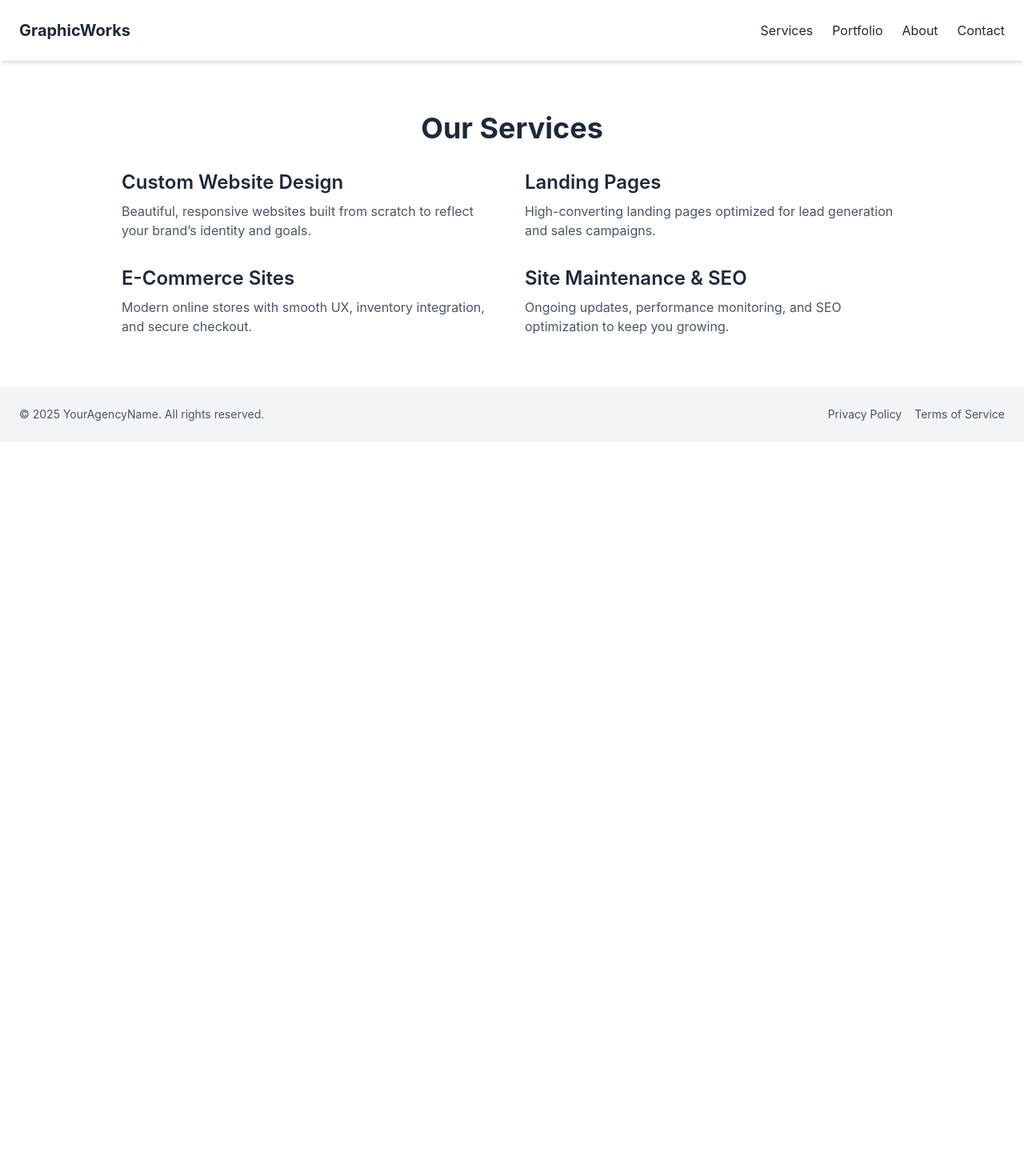
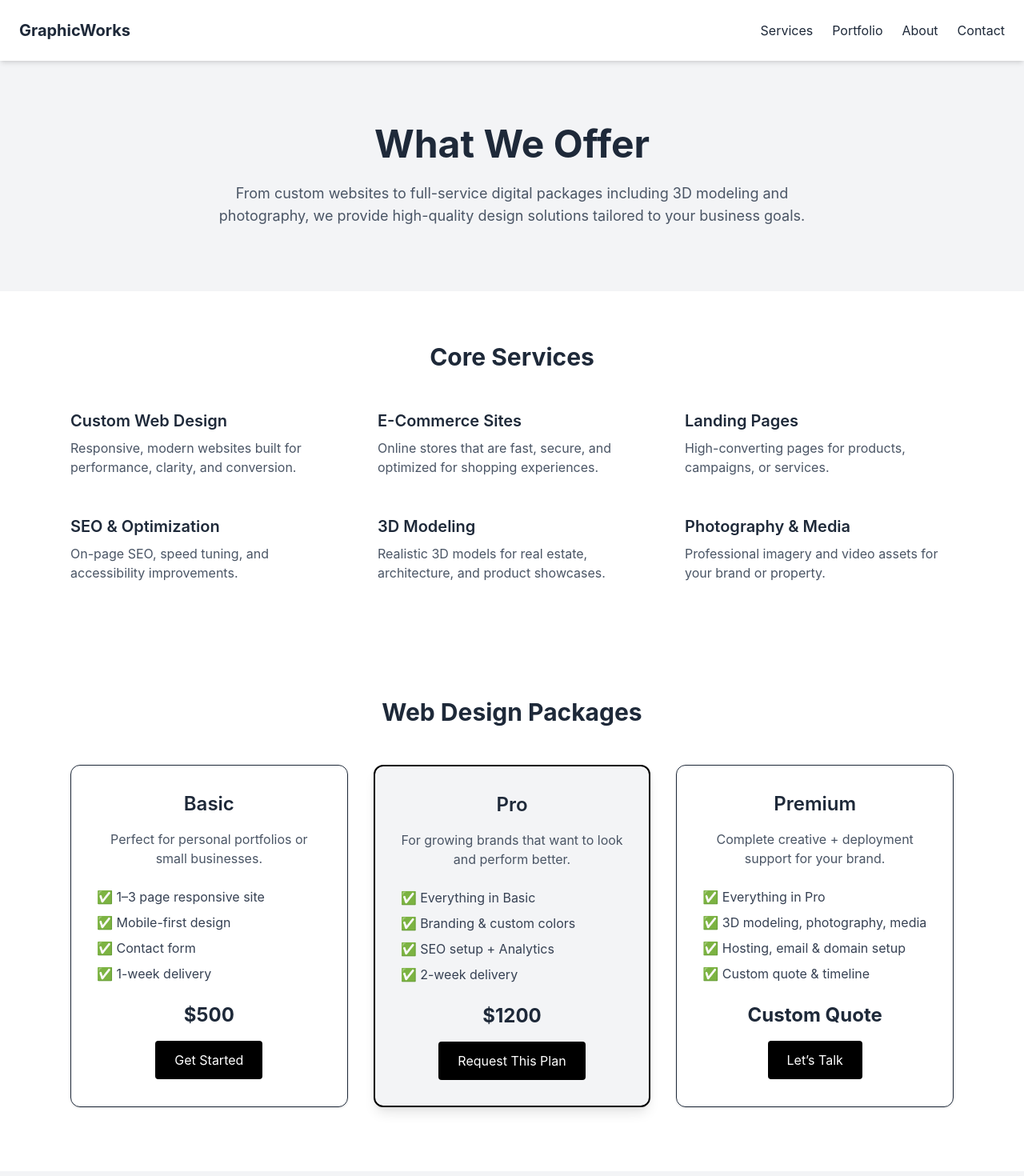
Before and after one commit to mmm1602/graphic-works-website, a Next.js app: page /services in a window 1280 px wide. Shown: the top 1470 px of the page at 80% size. Before the commit the page ends 800 px from the top, so only its background shows below. Built offline with nearby package versions, Linux system fonts and the light colour scheme.

Commit message:
Updated Services Section

```diff
--- a/pages/services.tsx
+++ b/pages/services.tsx
@@ -1,44 +1,123 @@
-import Navbar from '@/components/Navbar'
-import Footer from '@/components/Footer'
+import Navbar from '@/components/Navbar';
+import Footer from '@/components/Footer';
+import Head from 'next/head';
 
 export default function Services() {
   return (
     <>
+      <Head>
+        <title>Our Services | YourAgencyName</title>
+        <meta name="description" content="Explore our full suite of design, development, and media services." />
+      </Head>
+
       <Navbar />
-      <main className="max-w-5xl mx-auto py-16 px-6">
-        <h1 className="text-4xl font-bold mb-8 text-center">Our Services</h1>
 
-        <div className="grid md:grid-cols-2 gap-8">
+      {/* Header Section */}
+      <section className="bg-gray-100 py-20 px-6 text-center">
+        <h1 className="text-4xl md:text-5xl font-bold mb-6">What We Offer</h1>
+        <p className="text-lg max-w-3xl mx-auto text-gray-600">
+          From custom websites to full-service digital packages including 3D modeling and photography, we provide high-quality design solutions tailored to your business goals.
+        </p>
+      </section>
+
+      {/* Services Grid */}
+      <section className="max-w-6xl mx-auto py-16 px-6 text-center">
+        <h2 className="text-3xl font-bold mb-12">Core Services</h2>
+        <div className="grid grid-cols-1 md:grid-cols-2 lg:grid-cols-3 gap-12 text-left">
           <div>
-            <h2 className="text-2xl font-semibold mb-2">Custom Website Design</h2>
+            <h3 className="text-xl font-semibold mb-2">Custom Web Design</h3>
             <p className="text-gray-600">
-              Beautiful, responsive websites built from scratch to reflect your brand’s identity and goals.
+              Responsive, modern websites built for performance, clarity, and conversion.
             </p>
           </div>
-
           <div>
-            <h2 className="text-2xl font-semibold mb-2">Landing Pages</h2>
+            <h3 className="text-xl font-semibold mb-2">E-Commerce Sites</h3>
             <p className="text-gray-600">
-              High-converting landing pages optimized for lead generation and sales campaigns.
+              Online stores that are fast, secure, and optimized for shopping experiences.
             </p>
           </div>
-
           <div>
-            <h2 className="text-2xl font-semibold mb-2">E-Commerce Sites</h2>
+            <h3 className="text-xl font-semibold mb-2">Landing Pages</h3>
             <p className="text-gray-600">
-              Modern online stores with smooth UX, inventory integration, and secure checkout.
+              High-converting pages for products, campaigns, or services.
             </p>
           </div>
-
           <div>
-            <h2 className="text-2xl font-semibold mb-2">Site Maintenance & SEO</h2>
+            <h3 className="text-xl font-semibold mb-2">SEO & Optimization</h3>
             <p className="text-gray-600">
-              Ongoing updates, performance monitoring, and SEO optimization to keep you growing.
+              On-page SEO, speed tuning, and accessibility improvements.
+            </p>
+          </div>
+          <div>
+            <h3 className="text-xl font-semibold mb-2">3D Modeling</h3>
+            <p className="text-gray-600">
+              Realistic 3D models for real estate, architecture, and product showcases.
+            </p>
+          </div>
+          <div>
+            <h3 className="text-xl font-semibold mb-2">Photography & Media</h3>
+            <p className="text-gray-600">
+              Professional imagery and video assets for your brand or property.
             </p>
           </div>
         </div>
-      </main>
+      </section>
+
+      {/* Pricing Tiers Section */}
+      <section className="bg-white max-w-6xl mx-auto py-20 px-6 text-center">
+        <h2 className="text-3xl font-bold mb-12">Web Design Packages</h2>
+        <div className="grid grid-cols-1 md:grid-cols-3 gap-8">
+          {/* Basic */}
+          <div className="border rounded-xl p-8 shadow hover:shadow-lg transition">
+            <h3 className="text-2xl font-semibold mb-4">Basic</h3>
+            <p className="text-gray-600 mb-6">Perfect for personal portfolios or small businesses.</p>
+            <ul className="text-left text-gray-700 mb-6 space-y-2">
+              <li>✅ 1–3 page responsive site</li>
+              <li>✅ Mobile-first design</li>
+              <li>✅ Contact form</li>
+              <li>✅ 1-week delivery</li>
+            </ul>
+            <p className="text-2xl font-bold mb-4">$500</p>
+            <a href="/contact" className="inline-block px-6 py-3 bg-black text-white rounded hover:bg-gray-800 transition">
+              Get Started
+            </a>
+          </div>
+
+          {/* Pro */}
+          <div className="border-2 border-black rounded-xl p-8 shadow-lg bg-gray-100">
+            <h3 className="text-2xl font-semibold mb-4">Pro</h3>
+            <p className="text-gray-600 mb-6">For growing brands that want to look and perform better.</p>
+            <ul className="text-left text-gray-700 mb-6 space-y-2">
+              <li>✅ Everything in Basic</li>
+              <li>✅ Branding & custom colors</li>
+              <li>✅ SEO setup + Analytics</li>
+              <li>✅ 2-week delivery</li>
+            </ul>
+            <p className="text-2xl font-bold mb-4">$1200</p>
+            <a href="/contact" className="inline-block px-6 py-3 bg-black text-white rounded hover:bg-gray-800 transition">
+              Request This Plan
+            </a>
+          </div>
+
+          {/* Premium */}
+          <div className="border rounded-xl p-8 shadow hover:shadow-lg transition">
+            <h3 className="text-2xl font-semibold mb-4">Premium</h3>
+            <p className="text-gray-600 mb-6">Complete creative + deployment support for your brand.</p>
+            <ul className="text-left text-gray-700 mb-6 space-y-2">
+              <li>✅ Everything in Pro</li>
+              <li>✅ 3D modeling, photography, media</li>
+              <li>✅ Hosting, email & domain setup</li>
+              <li>✅ Custom quote & timeline</li>
+            </ul>
+            <p className="text-2xl font-bold mb-4">Custom Quote</p>
+            <a href="/contact" className="inline-block px-6 py-3 bg-black text-white rounded hover:bg-gray-800 transition">
+              Let’s Talk
+            </a>
+          </div>
+        </div>
+      </section>
+
       <Footer />
     </>
-  )
+  );
 }
```
Also changed, not shown: components/ServicesSection.tsx (line endings or trailing spaces).
